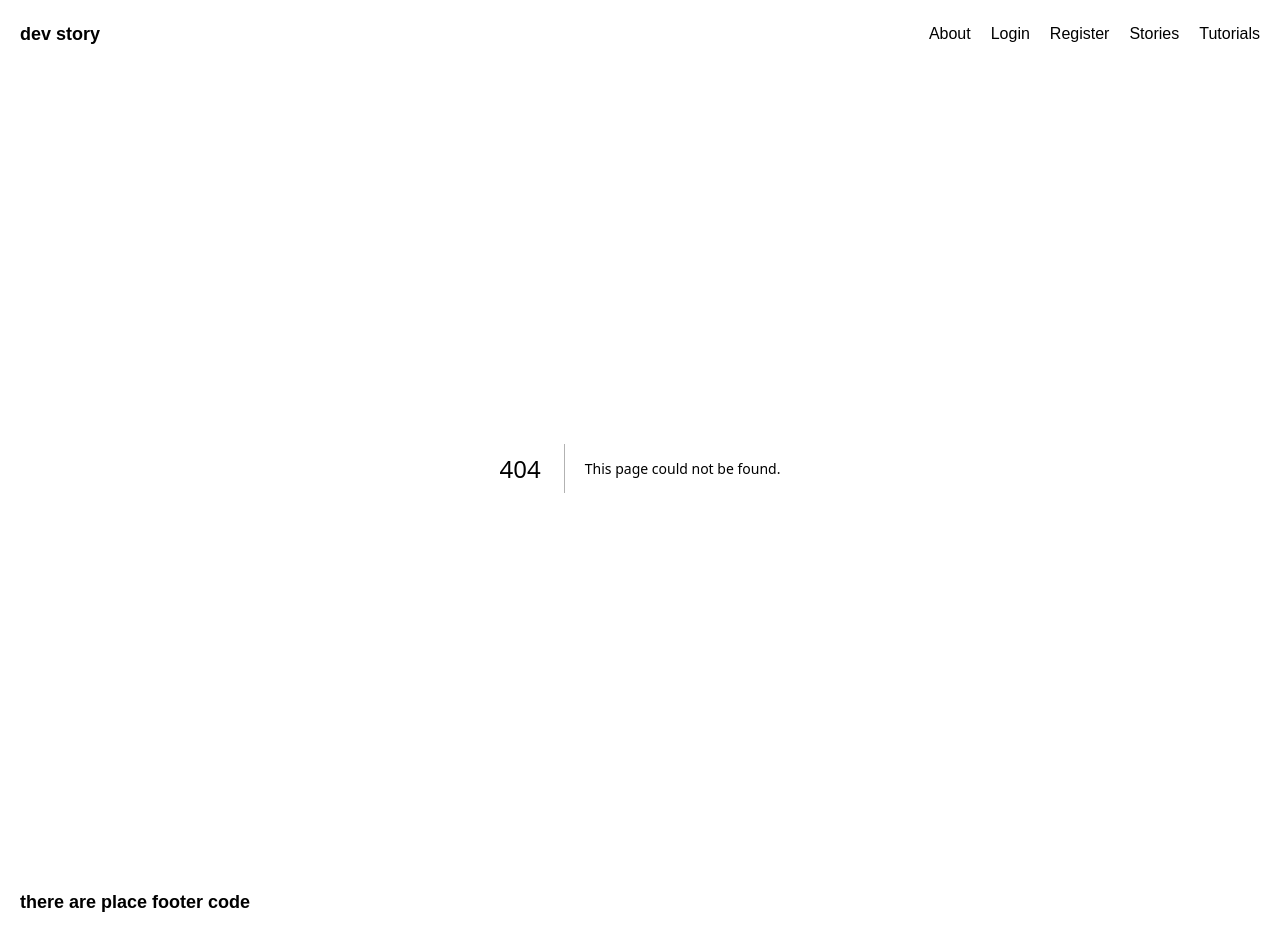
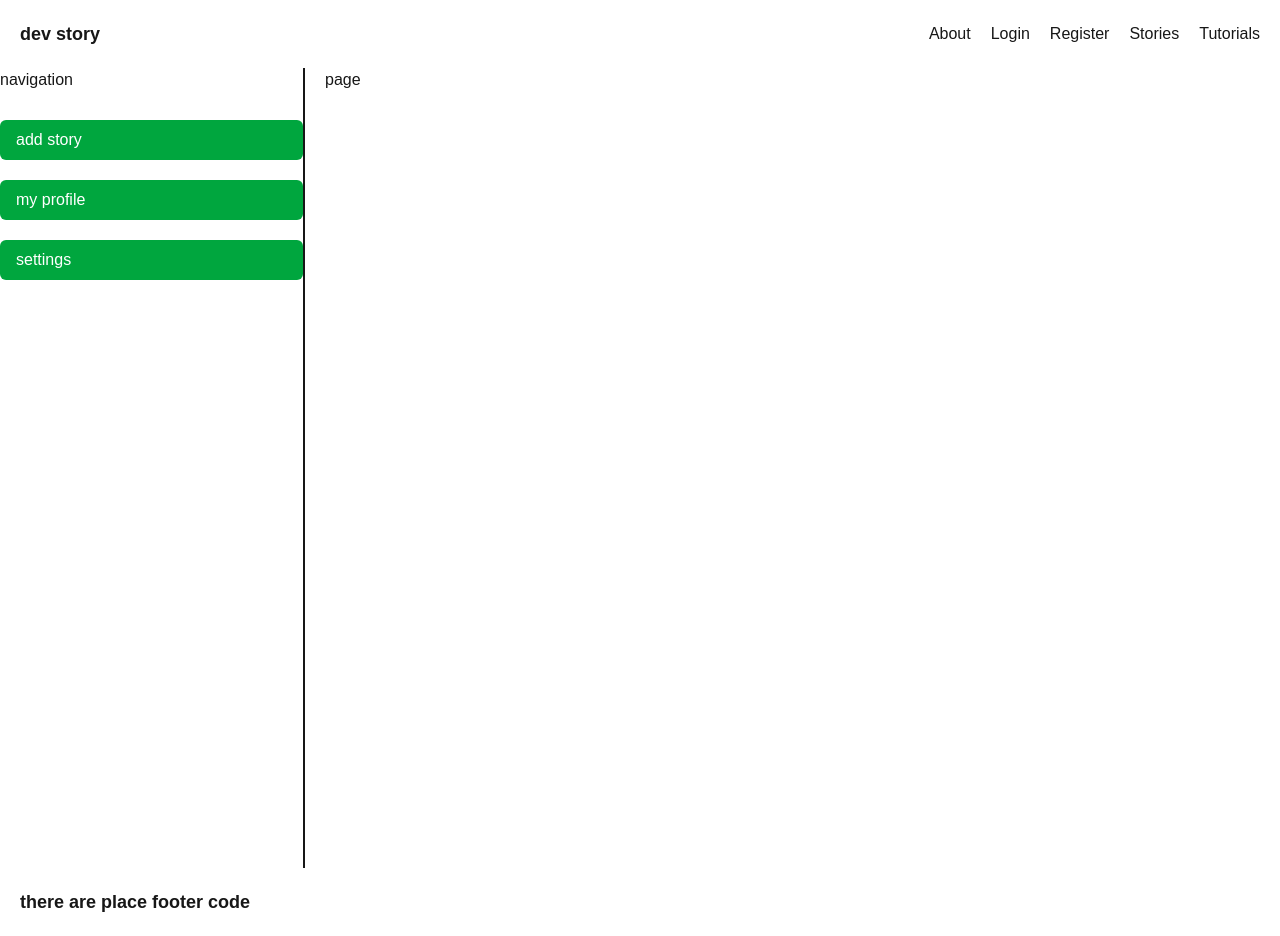
Before and after one commit to lizansarkar/first-next-js-repo, a Next.js app: page /dashboard/add-story in a window 1280 px wide. Before the commit this address had no page. Built offline with nearby package versions, Linux system fonts and the light colour scheme.

Commit message:
create nested route with group of component

```diff
--- /dev/null
+++ b/src/app/(auth)/layout.jsx
@@ -0,0 +1,16 @@
+import React from 'react'
+
+export default function AuthLayout({children}) {
+  return (
+    <div className='flex min-h-screen gap-5'>
+        <div className='flex-2'>
+            {children}
+        </div>
+        <div className='flex-1 bg-sky-600 p-4'>
+            <h2 className='text-5xl font-bold'>
+                Welcome to authentication
+            </h2>
+        </div>
+    </div>
+  )
+}
--- /dev/null
+++ b/src/app/dashboard/add-story/page.jsx
@@ -0,0 +1,7 @@
+import React from 'react'
+
+export default function page() {
+  return (
+    <div>page</div>
+  )
+}
--- /dev/null
+++ b/src/app/dashboard/layout.jsx
@@ -0,0 +1,18 @@
+import Link from 'next/link'
+import React from 'react'
+
+export default function DashboardLayout({children}) {
+  return (
+    <div className='grid grid-cols-12 gap-5 min-h-screen'>
+        <div className='col-span-3 border-r-2'>
+            <h2>navigation</h2>
+            <div className='flex flex-col gap-5 mt-7'>
+                <Link className='py-2 px-4 w-full bg-green-600 text-white rounded-md' href={"/dashboard/add-story"}>add story</Link>
+                <Link className='py-2 px-4 w-full bg-green-600 text-white rounded-md' href={"/dashboard/my-profile"}>my profile</Link>
+                <Link className='py-2 px-4 w-full bg-green-600 text-white rounded-md' href={"/dashboard/settings"}>settings</Link>
+            </div>
+        </div>
+        <div className='col-span-9'>{children}</div>
+    </div>
+  )
+}
--- /dev/null
+++ b/src/app/tutorials/[technology]/[topic]/pages/[page_no]/[subject]/page.jsx
@@ -0,0 +1,9 @@
+import React from 'react'
+
+export default async function TutorialPages({params}) {
+  return (
+    <div>
+        <h1>this is tutorial page</h1>
+    </div>
+  )
+}
```
Also changed, not shown: src/app/(auth)/login/page.jsx (renamed from src/app/login/page.jsx), src/app/(auth)/register/page.jsx (renamed from src/app/register/page.jsx).
